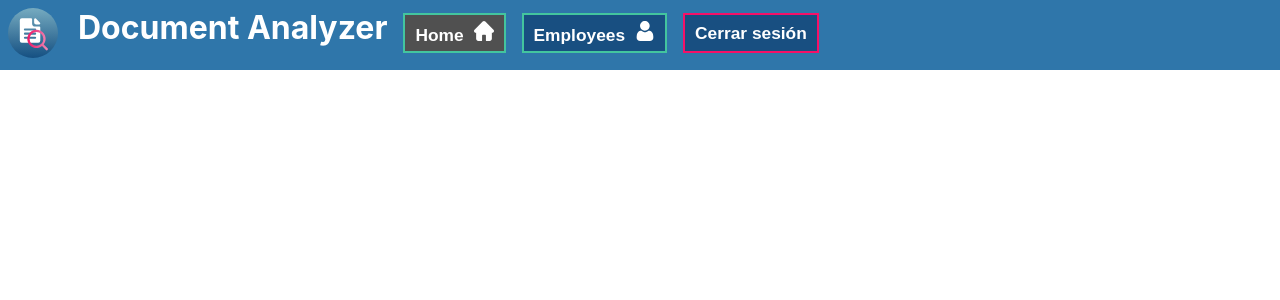
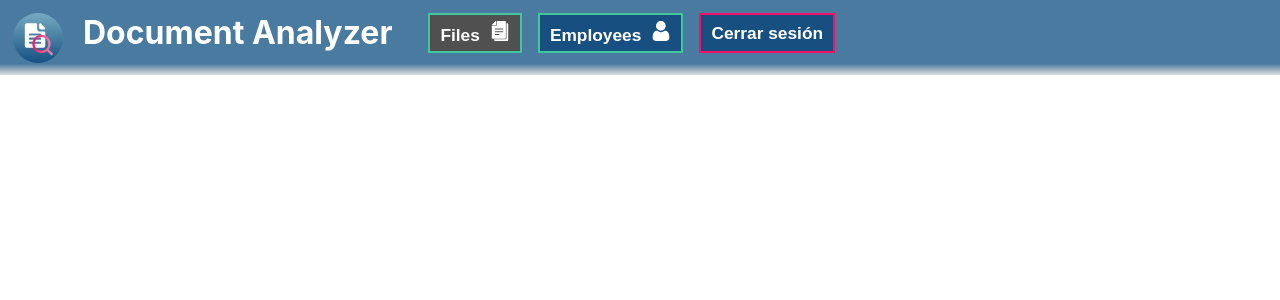
Before and after one commit to Schlafenhase/Document-Analyzer, a React (Create React App) app in the folder Web/: page /home in a window 1280 px wide. Shown: the top 300 px of the page. Built offline with nearby package versions, Linux system fonts and the light colour scheme; no server answers; sample sign-in values are in the browser's storage; what axios-observable would draw is missing.

Commit message:
Web: Homepage small fixes

```diff
--- a/Web/src/azure-storage/components/InputFile.tsx
+++ b/Web/src/azure-storage/components/InputFile.tsx
@@ -21,7 +21,7 @@ const InputFile: any = (props: any) => {
   };
 
   return (
-    <div className="input-file">
+    <div className="input-file" style={{color: "white"}}>
       <input
         ref={inputFileRef}
         type="file"
--- a/Web/src/components/HomeScreen.tsx
+++ b/Web/src/components/HomeScreen.tsx
@@ -56,6 +56,13 @@ const Title = styled.h1`
 
 const InfoLabel = styled.p`
   color: white;
+`;
+
+const FileLabel = styled.div`
+  color: white;
+  font-size: 14pt;
+  margin-top: 20px;
+  font-style: italic;
 `;
 
 const HomeScreen = (props: any) => {
@@ -138,9 +145,9 @@ const HomeScreen = (props: any) => {
         )}
 
         {fileData.title ? (
-          [<h2>{fileData.title}</h2>, <Table data={fileData.data} />]
+          [<FileLabel>Selected File: {fileData.title}</FileLabel>, <Table data={fileData.data} />]
         ) : (
-          <InfoLabel>Select a file to view details</InfoLabel>
+          <FileLabel>Select a file to view details</FileLabel>
         )}
 
         <div style={{ display: "none" }}>
--- a/Web/src/components/UI/Entry.tsx
+++ b/Web/src/components/UI/Entry.tsx
@@ -13,7 +13,10 @@ const StyledEntry = styled.input`
 `;
 
 const Entry = (props: any) => {
-    return <StyledEntry placeholder={props.label} {...props}>{props.children}</StyledEntry>;
+    return <StyledEntry placeholder={props.label}
+                        {...props}
+                        value={props.state[0]}
+                        onChange={(e) => props.state[1](e.target.value)}>{props.children}</StyledEntry>;
 };
 
 export default Entry;
--- a/Web/src/components/UI/HeaderBar.tsx
+++ b/Web/src/components/UI/HeaderBar.tsx
@@ -1,12 +1,12 @@
 import React, {useEffect, useState} from "react";
 import { Link } from "react-router-dom";
 import styled from "styled-components";
-import homeIcon from "../../assets/home-icon.svg";
+import fileIcon from "../../assets/file-icon.svg";
 import userIcon from "../../assets/user-icon.svg";
 import logo from "../../assets/da-logo.svg";
 
 const Div = styled.nav`
-  background-color: #2f76aa;
+  background: linear-gradient(0deg, rgba(222,222,222,1) 0%, rgba(73,122,159,1) 15%);
   color: white;
   display: flex;
   gap: 16px;
@@ -58,6 +58,14 @@ const LogoWords = styled.h1`
   font-size: 24pt;
   float: right;
   margin-left: 20px;
+  margin-top: 5px;
+  margin-right: 20px;
+`;
+
+const Logo = styled.img`
+  height: 50px;
+  margin-top: 5px;
+  margin-left: 5px;
 `;
 
 const HeaderBar = (props: any) => {
@@ -72,13 +80,13 @@ const HeaderBar = (props: any) => {
     return (
         <Div>
             <div>
-                <img src={logo} style={{height: 50}}/>
+                <Logo src={logo}/>
                 <LogoWords>Document Analyzer</LogoWords>
             </div>
             <Link to="/home" onClick={() => setCurrentPage('home')}>
                 <HeaderButton style={{ backgroundColor: currentPage === 'home' ? "#505050" : "#184f81" }}>
-                    Home
-                    <img src={homeIcon}/>
+                    Files
+                    <img src={fileIcon}/>
                 </HeaderButton>
             </Link>
             <Link to="/usernames" onClick={() => setCurrentPage('employees')}>
--- a/Web/src/components/UserNamesScreen.tsx
+++ b/Web/src/components/UserNamesScreen.tsx
@@ -87,7 +87,7 @@ const UserNamesScreen = (props: any) => {
     <Div>
       <Container>
         <Row>
-          <Title>Nombres de empleados</Title>
+          <Title>Employees</Title>
           <Button onClick={getEmployees}>
             Refresh
             <img src={refreshIcon}/>
--- a/Web/src/constants.ts
+++ b/Web/src/constants.ts
@@ -1,6 +1,6 @@
 import axios from "axios";
 
-export const BaseURL = "http://373c540f26a0.ngrok.io/DocAnalyzerApi";
+export const BaseURL = "http://6a5393ab83ab.ngrok.io/DocAnalyzerApi";
 
 export const checkToken =  async () => {
     const savedToken = localStorage.getItem("token");
```
Also changed, not shown: Web/src/assets/file-icon.svg (added).
